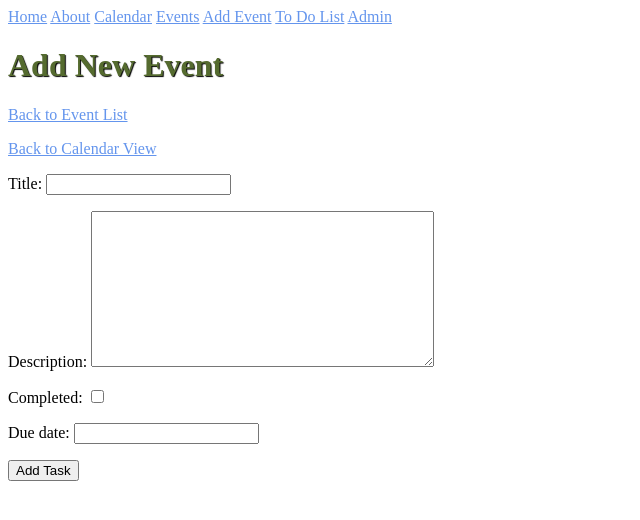
After one commit to nabilk11/django_student_planner, a Django app: page /events/new/ in a window 1280 px wide. The commit adds this page. Shown: the top 520 px of the page, without its empty margins (0-640 px from the left). Run offline with Django 4.2, Linux system fonts and the light colour scheme.

Commit message:
added event creation functionality - views/url/template

```diff
--- a/main_app/templates/base.html
+++ b/main_app/templates/base.html
@@ -15,9 +15,10 @@
 <body>
     <nav class="nav-bar" >
         <a href="/" class="nav-link">Home</a>
-        <a href="/about" class="nav-link">About</a>
-        <a href="/calendar" class="nav-link">Calendar</a>
-        <a href="/events" class="nav-link">Events</a>
+        <a href="/about/" class="nav-link">About</a>
+        <a href="/calendar/" class="nav-link">Calendar</a>
+        <a href="/events/" class="nav-link">Events</a>
+        <a href="/events/new/" class="nav-link">Add Event</a>
         <a href="#" class="nav-link">To Do List</a>
         <a href="/admin/" class="nav-link">Admin</a>
     </nav>
--- a/main_app/templates/calendar.html
+++ b/main_app/templates/calendar.html
@@ -1,7 +1,7 @@
 {% extends 'base.html' %}
 
 {% block title %}
-Planify | Home Page
+Planify | My Calendar
 {% endblock %}
 {% block content %}
 <div class="header-container">
@@ -14,7 +14,7 @@ Planify | Home Page
         <div class="calendar-btns">
             <a href="{% url 'calendar' %}?{{ prev_month }}" class="btn"><button class="btn" >Previous Month</button></a>
             <a href="{% url 'calendar' %}?{{ next_month }}" class="btn"><button class="btn" >Next Month</button></a>
-            <button class="btn">Add Event</button>
+            <a href="{% url 'event_create' %}"><button class="btn">Add Event</button></a>
         </div>
         {{ calendar }}
     </div>
--- /dev/null
+++ b/main_app/templates/event_form.html
@@ -0,0 +1,21 @@
+{% extends 'base.html' %}
+
+{% block title %}
+Planify | Add New Event
+{% endblock %}
+{% block content %}
+<div class="header-container">
+    <h1 class="header">Add New Event</h1>
+    <p><a href="{% url 'events' %}">Back to Event List</a> </p>
+    <p><a href="{% url 'calendar' %}">Back to Calendar View</a> </p>
+</div>
+
+<form action="" method="post">
+    {% csrf_token %}
+    {{ form.as_p }}
+
+    <button class="btn" type="submit" >Add Task</button>
+</form>
+
+
+{% endblock %}
--- a/main_app/templates/event_list.html
+++ b/main_app/templates/event_list.html
@@ -7,6 +7,7 @@ Planify | Event List
 <div class="header-container">
     <h1 class="header">My Events</h1>
     <p><a href="">Back to Profile</a> </p>
+    <a href="{% url 'event_create' %}"><button class="btn">Add Event</button></a>
 </div>
 
 <table>
--- a/main_app/urls.py
+++ b/main_app/urls.py
@@ -9,6 +9,7 @@ urlpatterns = [
     path('calendar/', views.CalendarView.as_view(), name="calendar" ),
     path('events/', views.EventList.as_view(), name="events" ),
     path('events/<int:pk>/', views.EventDetail.as_view(), name="event_detail" ),
+    path('events/new/', views.EventCreate.as_view(), name="event_create"),
 
 
 
--- a/main_app/views.py
+++ b/main_app/views.py
@@ -1,10 +1,13 @@
 from django.shortcuts import render
+from django.urls import reverse_lazy
 from django.views.generic.base import TemplateView
 from .models import Event
 from datetime import datetime, timedelta, date
 from calendar import HTMLCalendar, month
 from django.views.generic import ListView
 from django.views.generic.detail import DetailView
+from django.views.generic.edit import CreateView, UpdateView, DeleteView, FormView
+
 from django.utils.safestring import mark_safe
 import calendar
 
@@ -107,3 +110,15 @@ class EventDetail(DetailView):
     model = Event
     template_name = 'event_detail.html'
     context_object_name = 'event'
+
+
+# Event Create View - may have to alter with datetime of due date
+class EventCreate(CreateView):
+    model = Event
+    template_name = 'event_form.html'
+    fields = ['title', 'description', 'completed', 'due_date']
+    success_url = reverse_lazy('calendar')
+
+    def form_valid(self, form):
+        form.instance.user = self.request.user
+        return super(EventCreate, self).form_valid(form)
```
